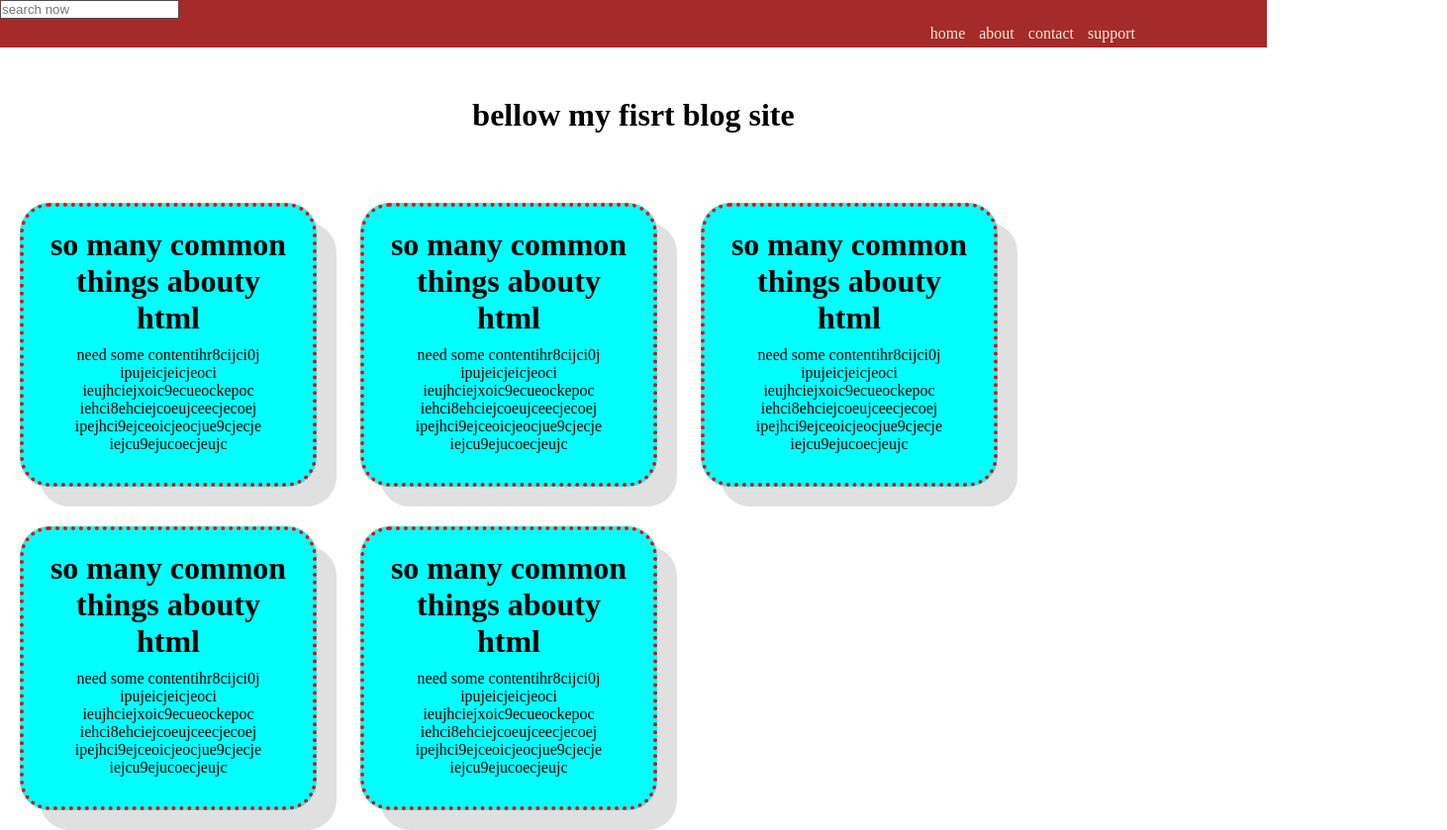
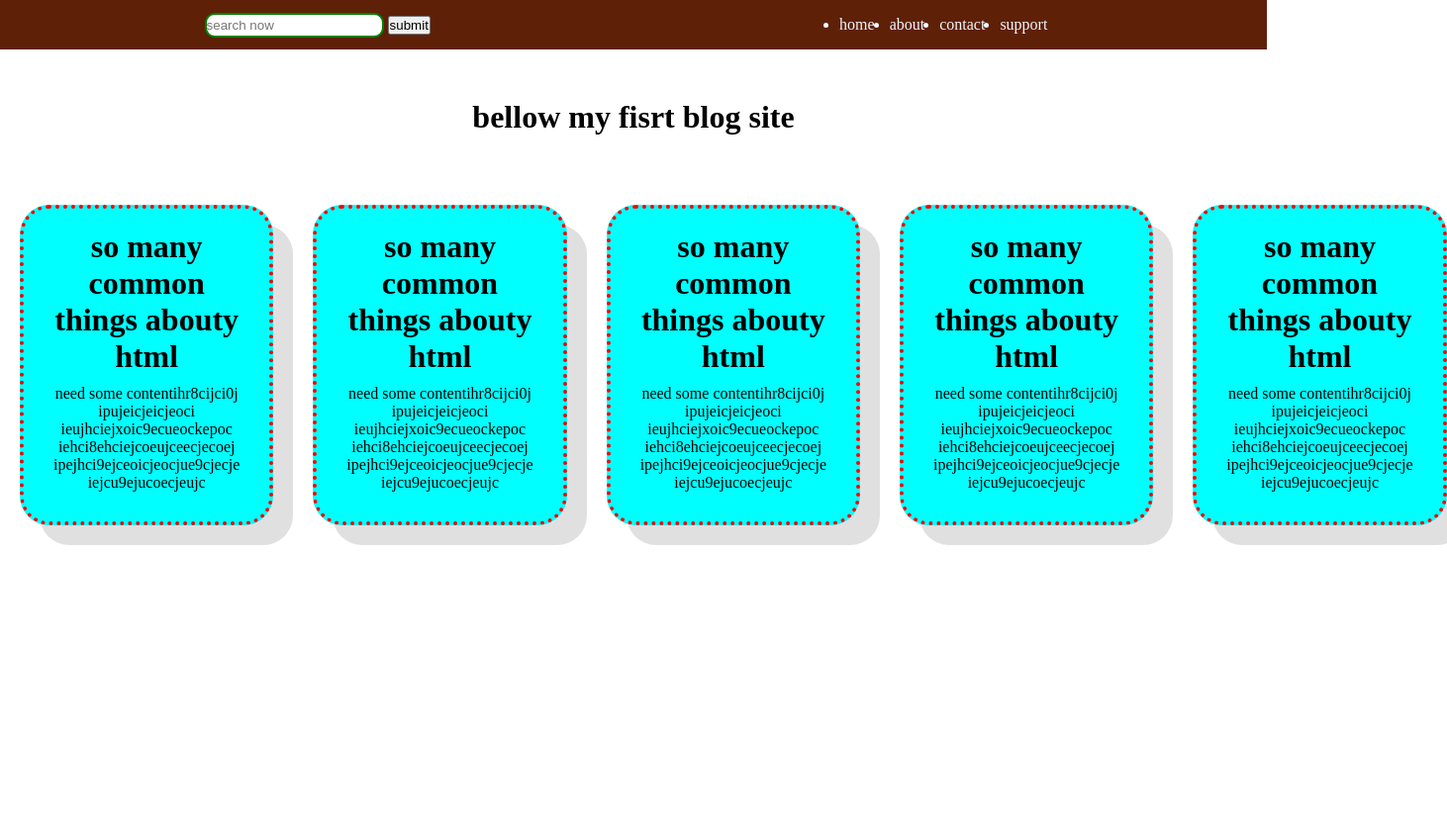
Before and after one commit to nayem-09/github-repo, a plain HTML site: page index.html in a window 1280 px wide. Shown: the whole page at 99% size, 1462 px wide, since content can reach past the window. After the commit the page ends 800 px from the top, so only its background shows below. Drawn offline with Linux system fonts and the light colour scheme.

Commit message:
added new

```diff
--- a/index.html
+++ b/index.html
@@ -10,7 +10,8 @@
   <header>
     <div class="head">
        <div class="search">
-          <input type="search" name="searchfrm" id="" placeholder="search now">
+          <input type="search" name="searchfrm" id="" placeholder="search now" style="height: 25px; border: 2px solid green; border-radius:10px ;">
+          <input type="button" value="submit">
        </div>
        <div class="menu">
         <ul>
@@ -25,7 +26,8 @@
   </header>
     <h1 class="mainh"> bellow my fisrt blog site</h1>
 
-    <div class="content">
+   <div class="ftr">
+     <div class="content">
 
       <h1> so many common things abouty html</h1>
       <p>need some contentihr8cijci0j ipujeicjeicjeoci ieujhciejxoic9ecueockepoc iehci8ehciejcoeujceecjecoej ipejhci9ejceoicjeocjue9cjecje  iejcu9ejucoecjeujc </p>
@@ -50,6 +52,7 @@
       <h1> so many common things abouty html</h1>
       <p>need some contentihr8cijci0j ipujeicjeicjeoci ieujhciejxoic9ecueockepoc iehci8ehciejcoeujceecjecoej ipejhci9ejceoicjeocjue9cjecje  iejcu9ejucoecjeujc </p>
     </div>
+  </div>
 
 
 </body>
--- a/style.css
+++ b/style.css
@@ -7,48 +7,74 @@
   background-color: aqua;
   margin: 20px;
   padding: 20px;
-  width: 300px;
+  width: ;
   text-align: center;
   border-radius: 30px;
   box-sizing: border-box;
   box-shadow: 20px 20px rgba(0, 0, 0, 0.123);
-  display: inline-block;
-  align: center;
+
+
   border: 4px dotted red;
-  box
+
 }
 p{
   padding: 10px;
 }
 .head{
   background-color: brown;
-  height: 1oo0px;
+ display: flex;
+ align-items: center;
+ justify-content: space-between;
+ color: aliceblue;
+ justify-content: space-around;
+ height: 50px;
+
+}
+ul{
+  text-decoration: none;
+  display: flex;
+  text-decoration: none;
+
+}
+li{
+
+  margin-right: 15px;
 }
 .menu{
   text-align: right;
-  position: relative;
-  margin-top: 15px important;
+  text-decoration:none ;
+  display: flex;
+}
 
 
-}
-ul{
-  margin-right: 10%;
-  margin-top: 1px;
-}
-li{
-  display: inline-block;
-  color: antiquewhite;
-  font-weight: 200;
-  margin: 5px;
-  margin-top: ;
-}
-.search[input]{
-padding: 5px;
 
-}
 .mainh{
   text-align: center;
 
  padding: 50px;
 
 }
+.head:hover{
+  background-color: rgb(95, 32, 8);
+
+
+
+ color: aliceblue;
+}
+.content:hover{
+  background-color: rgb(37, 154, 154);
+  margin: 20px;
+  padding: 20px;
+  width: 310px;
+  text-align: center;
+  border-radius: 30px;
+  box-sizing: border-box;
+  box-shadow: 20px 20px rgba(0, 0, 0, 0.123);
+  display: inline-block;
+  transition: 0.5s;
+  border: 4px dotted red;
+
+}
+.ftr{
+  display: flex;
+}
```
